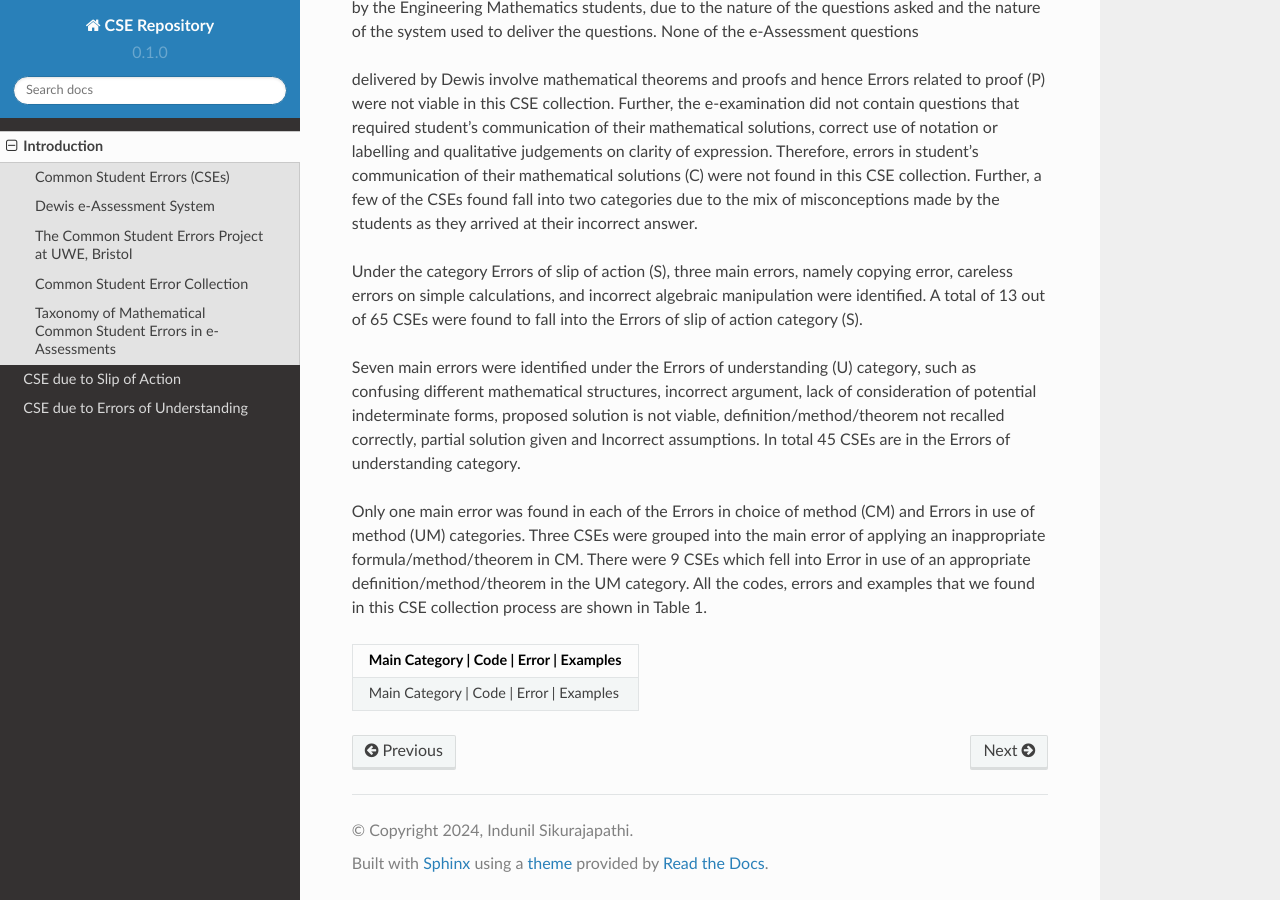
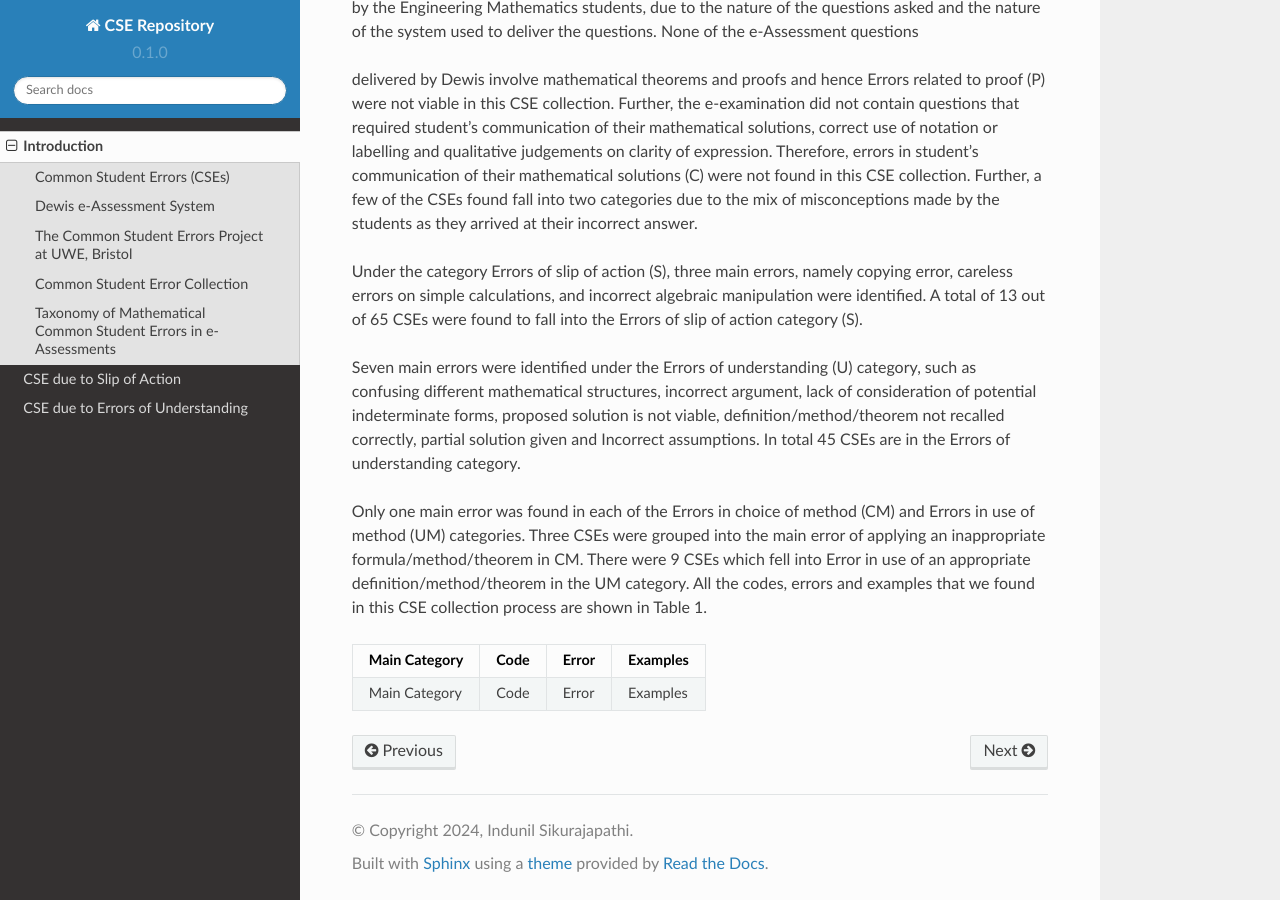
Before and after one commit to indunilsikurajapathi/MCSEBank, a Sphinx documentation site: the page built from docs/source/introduction.rst, in a window 1280 px wide and 900 px high, scrolled down 4676 px. Built offline with Sphinx 7.4.7 and the Read the Docs theme 2.0.0, drawn with Linux system fonts in a browser that asks for light colours.

```diff
--- a/docs/source/introduction.rst
+++ b/docs/source/introduction.rst
@@ -84,8 +84,8 @@ Seven main errors were identified under the Errors of understanding (U) category
 
 Only one main error was found in each of the Errors in choice of method (CM) and Errors in use of method (UM) categories. Three CSEs were grouped into the main error of applying an inappropriate formula/method/theorem in CM. There were 9 CSEs which fell into Error in use of an appropriate definition/method/theorem in the UM category. All the codes, errors and examples that we found in this CSE collection process are shown in Table 1.
 
-+-------------+------+------+------------+
-|Main Category | Code | Error | Examples |
-+============+========+=======+==========+
-|Main Category | Code | Error | Examples |
-+-------------+------+------+------------+
++---------------+------+-------+------------+
+| Main Category | Code | Error | Examples   |
++===============+======+=======+============+
+| Main Category | Code | Error | Examples   |
++---------------+------+-------+------------+
```
